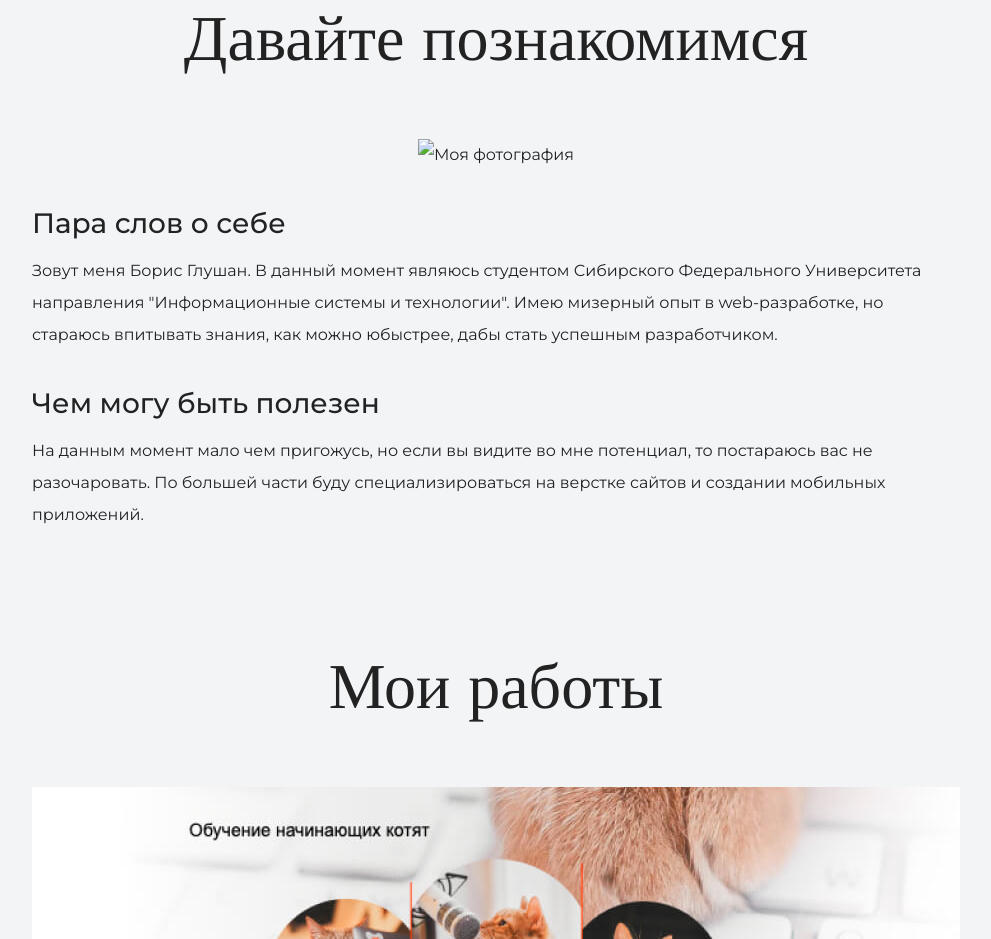
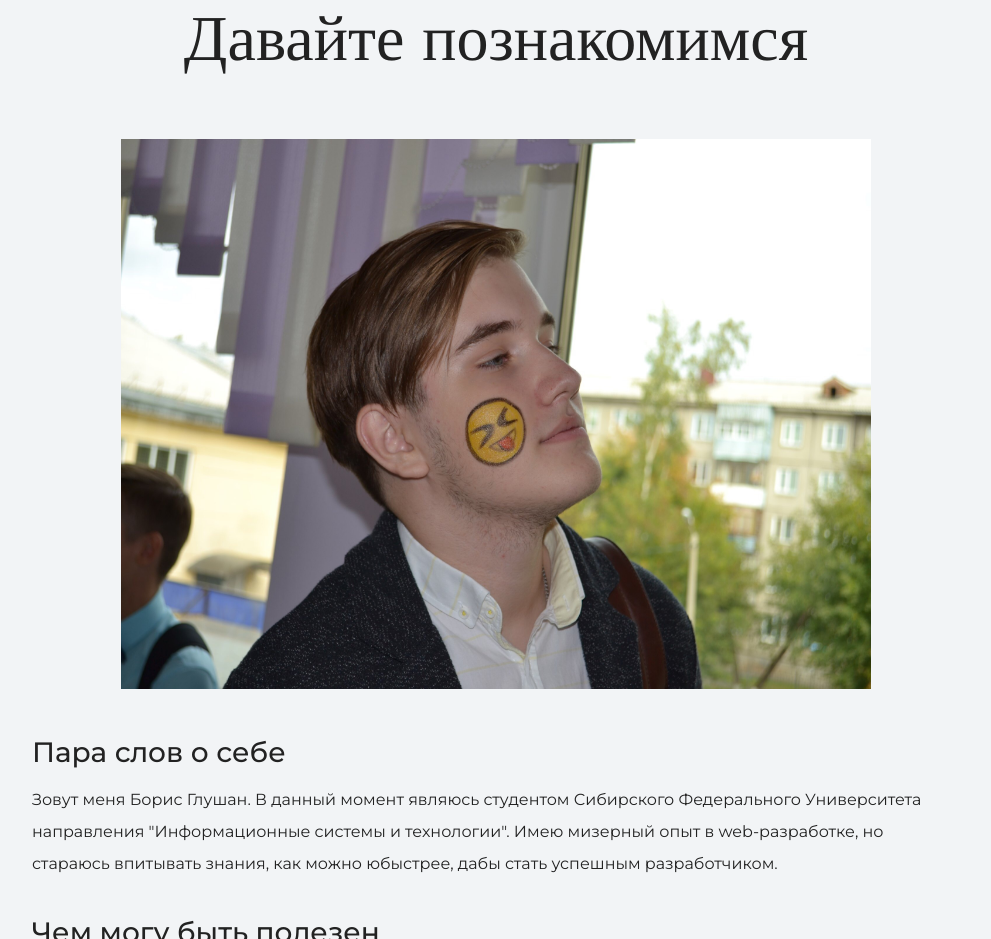
Before and after one commit to Ravencer/ravi-site, a plain HTML site: page index.html in a window 1280 px wide. Shown: the part 1097-2036 px from the top of the page, without its empty margins (144-1135 px from the left). Drawn offline with nearby package versions, Linux system fonts and the light colour scheme.

Commit message:
Add files via upload

```diff
--- a/index.html
+++ b/index.html
@@ -26,7 +26,7 @@
     <section class="intro">
       <h2 class="subheading">Давайте познакомимся</h2>
       <figure class="user-image">
-        <img src="img/me.jpg" alt="Моя фотография" width="750" height="550">
+        <img src="img/myphoto.jpg" alt="Моя фотография" width="750" height="550">
       </figure>
       <h3>Пара слов о себе</h3>
       <p>Зовут меня Борис Глушан. В данный момент являюсь студентом Сибирского Федерального Университета направления "Информационные системы и технологии". Имею мизерный опыт в web-разработке, но стараюсь впитывать знания, как можно юбыстрее, дабы стать успешным разработчиком.</p>
```
